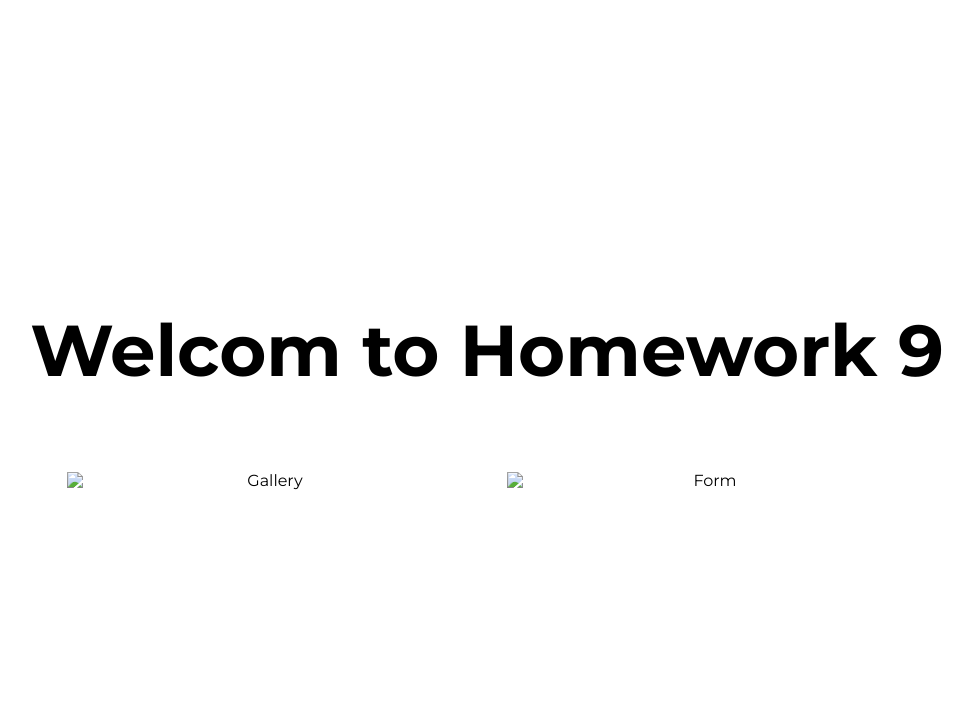
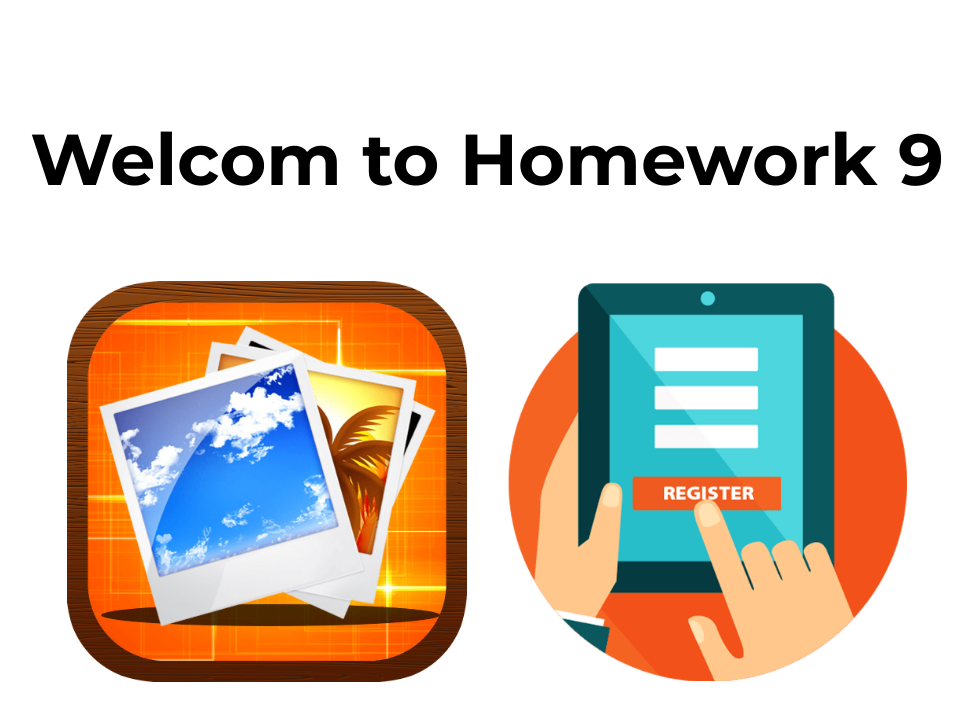
Before and after one commit to Lubarskiyk/goit-js-hw-09, a plain HTML site: page index.html in a window 1280 px wide. Shown: the whole page, without its empty margins (153-1125 px from the left). Drawn offline with Linux system fonts and the light colour scheme.

Commit message:
Deploying to gh-pages from @ Lubarskiyk/goit-js-hw-09@04c437f97fc4a81e6fa4468d1b6c5f209e6439b6 🚀

```diff
--- a/index.html
+++ b/index.html
@@ -17,14 +17,14 @@
           <a class="home-link" href="./1-gallery.html"
             ><img
               class="home-img"
-              src="../img/gallery.png"
+              src="/goit-js-hw-09/assets/gallery-Dtf2kSdX.png"
               alt="Gallery"
               width="400"
           /></a>
         </li>
         <li>
           <a class="home-link" href="./2-form.html"
-            ><img class="home-img" src="../img/form.png" alt="Form" width="400"
+            ><img class="home-img" src="/goit-js-hw-09/assets/form-BL2zT2Mt.png" alt="Form" width="400"
           /></a>
         </li>
       </ul>
```
Also changed, not shown: assets/form-BL2zT2Mt.png (added), assets/gallery-Dtf2kSdX.png (added).
